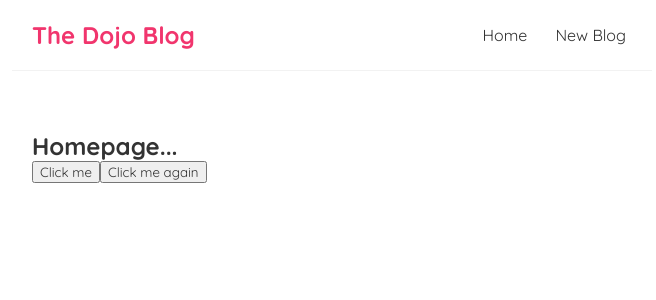
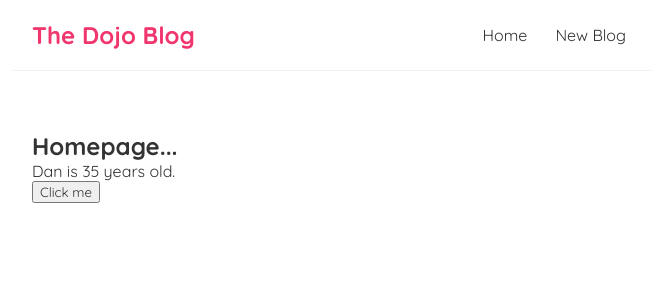
Before and after one commit to danretegan/dojo-blog, a React (Create React App) app: page / in a window 1280 px wide. Shown: the top 300 px of the page, without its empty margins (308-964 px from the left). Built offline with nearby package versions, Linux system fonts and the light colour scheme.

Commit message:
#8 - Using State (useState hook)

```diff
--- a/src/Home.js
+++ b/src/Home.js
@@ -1,21 +1,25 @@
+import { useState } from 'react';
+
 const Home = () => {
-  const handleClick = e => {
-    console.log('hello ninjas', e);
-  };
+  // let name = 'Dan';
 
-  const handleClickAgain = (name, evt) => {
-    console.log('hello ' + name, evt.target);
+  const [name, setName] = useState('Dan ');
+  const [age, setAge] = useState(35);
+
+  const handleClick = () => {
+    setName('Gabriel ');
+    setAge(25);
   };
 
   return (
     <div className="home">
       <h2>Homepage...</h2>
 
+      <p>
+        {name} is {age} years old.
+      </p>
+
       <button onClick={handleClick}>Click me</button>
-
-      <button onClick={evt => handleClickAgain('Dan', evt)}>
-        Click me again
-      </button>
     </div>
   );
 };
```
